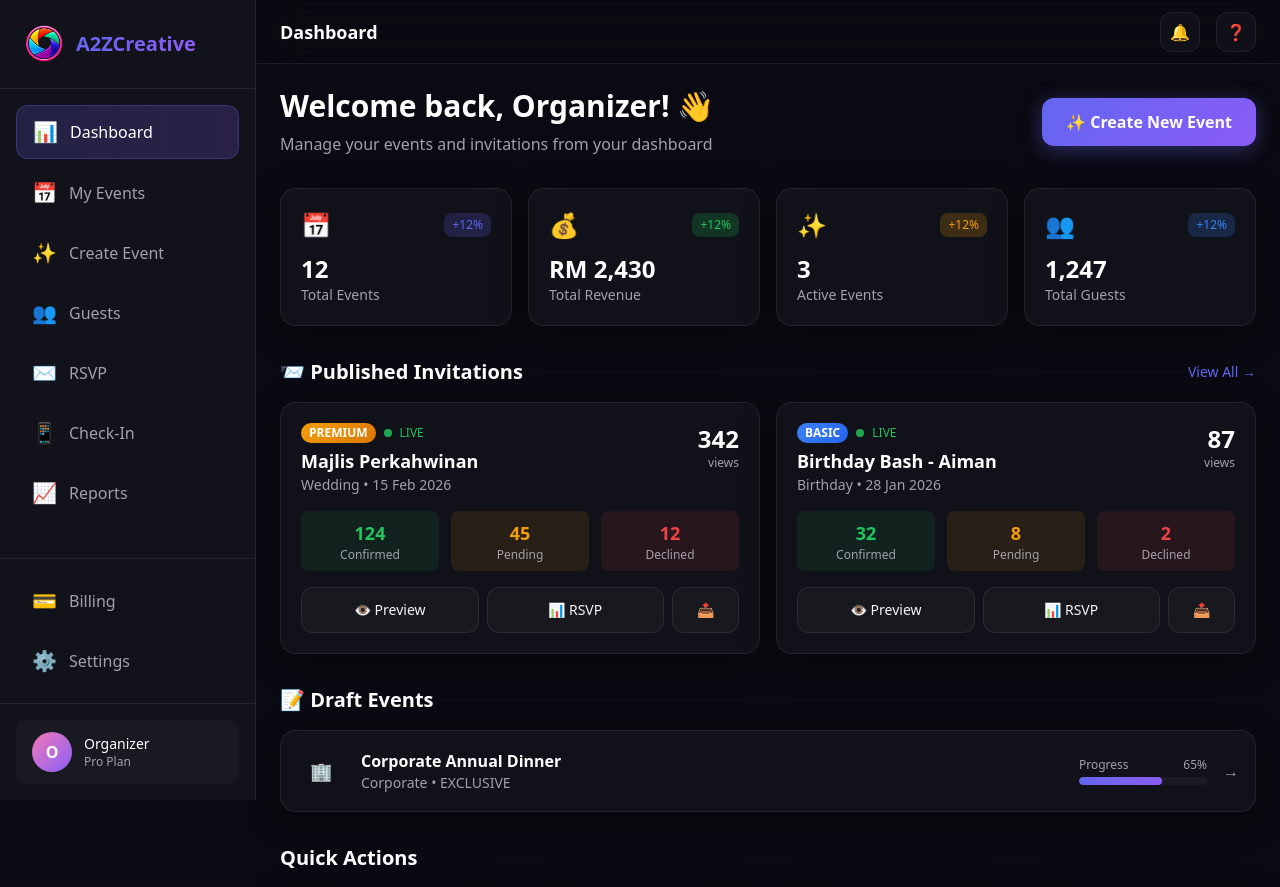
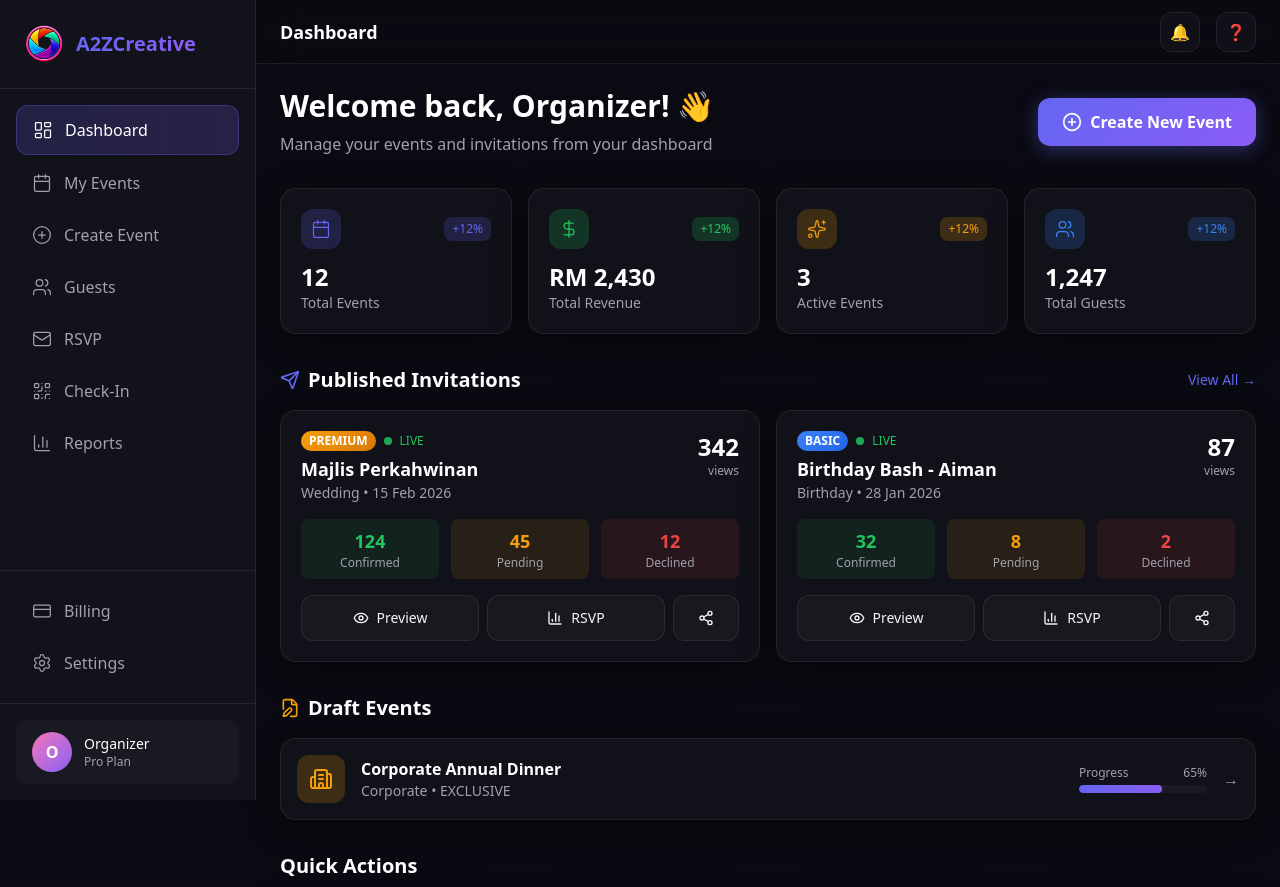
Before and after one commit to a2zcreative-my/a2zcreative-v2, a Next.js app: page /dashboard in a window 1280 px wide. Shown: the top 887 px of the page. Built offline with nearby package versions, Linux system fonts and the light colour scheme; no server answers.

Commit message:
Replace emojis with professional Lucide React icons in sidebar and dashboard

```diff
--- a/src/app/dashboard/page.tsx
+++ b/src/app/dashboard/page.tsx
@@ -2,6 +2,20 @@
 
 import Link from "next/link";
 import { DashboardLayout } from "@/components/layout";
+import {
+    Calendar,
+    DollarSign,
+    Sparkles,
+    Users,
+    Send,
+    FileEdit,
+    Eye,
+    BarChart3,
+    PlusCircle,
+    List,
+    Share2,
+    Building2,
+} from "lucide-react";
 
 // Mock data for published invitations
 const publishedInvitations = [
@@ -38,10 +52,10 @@ const draftEvents = [
 ];
 
 const stats = [
-    { label: "Total Events", value: "12", icon: "📅", color: "primary" },
-    { label: "Total Revenue", value: "RM 2,430", icon: "💰", color: "success" },
-    { label: "Active Events", value: "3", icon: "✨", color: "warning" },
-    { label: "Total Guests", value: "1,247", icon: "👥", color: "info" },
+    { label: "Total Events", value: "12", icon: Calendar, color: "primary", bgColor: "bg-primary/20" },
+    { label: "Total Revenue", value: "RM 2,430", icon: DollarSign, color: "success", bgColor: "bg-success/20" },
+    { label: "Active Events", value: "3", icon: Sparkles, color: "warning", bgColor: "bg-warning/20" },
+    { label: "Total Guests", value: "1,247", icon: Users, color: "info", bgColor: "bg-info/20" },
 ];
 
 export default function DashboardPage() {
@@ -59,16 +73,21 @@ export default function DashboardPage() {
                         </p>
                     </div>
                     <Link href="/plans" className="btn-primary flex items-center gap-2">
-                        ✨ Create New Event
+                        <PlusCircle className="w-5 h-5" />
+                        Create New Event
                     </Link>
                 </div>
 
                 {/* Stats Grid */}
                 <div className="grid grid-cols-1 md:grid-cols-2 lg:grid-cols-4 gap-4">
-                    {stats.map((stat) => (
+                    {stats.map((stat) => {
+                        const Icon = stat.icon;
+                        return (
                             <div key={stat.label} className="glass-card p-5">
                                 <div className="flex items-center justify-between mb-3">
-                                <span className="text-2xl">{stat.icon}</span>
+                                    <div className={`w-10 h-10 rounded-xl ${stat.bgColor} flex items-center justify-center`}>
+                                        <Icon className={`w-5 h-5 text-${stat.color}`} strokeWidth={1.5} />
+                                    </div>
                                     <span className={`text-xs font-medium px-2 py-1 rounded-lg bg-${stat.color}/20 text-${stat.color}`}>
                                         +12%
                                     </span>
@@ -76,14 +95,16 @@ export default function DashboardPage() {
                                 <p className="text-2xl font-bold text-white">{stat.value}</p>
                                 <p className="text-sm text-foreground-muted">{stat.label}</p>
                             </div>
-                    ))}
+                        );
+                    })}
                 </div>
 
                 {/* Published Invitations - PROMINENT */}
                 <div>
                     <div className="flex items-center justify-between mb-4">
                         <h2 className="text-xl font-bold text-white flex items-center gap-2">
-                            📨 Published Invitations
+                            <Send className="w-5 h-5 text-primary" />
+                            Published Invitations
                         </h2>
                         <Link href="/events" className="text-primary text-sm hover:text-primary-hover">
                             View All →
@@ -135,18 +156,20 @@ export default function DashboardPage() {
                                     <div className="flex gap-2">
                                         <Link
                                             href={`/events/${invitation.id}/preview`}
-                                            className="flex-1 btn-secondary text-center text-sm py-2"
+                                            className="flex-1 btn-secondary text-center text-sm py-2 flex items-center justify-center gap-2"
                                         >
-                                            👁️ Preview
+                                            <Eye className="w-4 h-4" />
+                                            Preview
                                         </Link>
                                         <Link
                                             href={`/events/${invitation.id}/rsvp`}
-                                            className="flex-1 btn-secondary text-center text-sm py-2"
+                                            className="flex-1 btn-secondary text-center text-sm py-2 flex items-center justify-center gap-2"
                                         >
-                                            📊 RSVP
+                                            <BarChart3 className="w-4 h-4" />
+                                            RSVP
                                         </Link>
                                         <button className="btn-secondary text-sm py-2 px-3">
-                                            📤
+                                            <Share2 className="w-4 h-4" />
                                         </button>
                                     </div>
                                 </div>
@@ -154,7 +177,9 @@ export default function DashboardPage() {
                         </div>
                     ) : (
                         <div className="glass-card p-12 text-center">
-                            <div className="text-5xl mb-4">📭</div>
+                            <div className="w-16 h-16 rounded-full bg-primary/20 flex items-center justify-center mx-auto mb-4">
+                                <Send className="w-8 h-8 text-primary" />
+                            </div>
                             <h3 className="text-xl font-semibold text-white mb-2">No Published Invitations</h3>
                             <p className="text-foreground-muted mb-6">Create your first event and publish an invitation</p>
                             <Link href="/plans" className="btn-primary">
@@ -168,7 +193,8 @@ export default function DashboardPage() {
                 {draftEvents.length > 0 && (
                     <div>
                         <h2 className="text-xl font-bold text-white flex items-center gap-2 mb-4">
-                            📝 Draft Events
+                            <FileEdit className="w-5 h-5 text-warning" />
+                            Draft Events
                         </h2>
                         <div className="space-y-3">
                             {draftEvents.map((event) => (
@@ -178,8 +204,8 @@ export default function DashboardPage() {
                                     className="glass-card p-4 flex items-center justify-between hover:border-primary/30 transition-all block"
                                 >
                                     <div className="flex items-center gap-4">
-                                        <div className={`w-12 h-12 rounded-xl bg-${event.plan}/20 flex items-center justify-center text-lg`}>
-                                            🏢
+                                        <div className="w-12 h-12 rounded-xl bg-warning/20 flex items-center justify-center">
+                                            <Building2 className="w-6 h-6 text-warning" />
                                         </div>
                                         <div>
                                             <h3 className="font-semibold text-white">{event.title}</h3>
@@ -212,19 +238,27 @@ export default function DashboardPage() {
                     <h2 className="text-xl font-bold text-white mb-4">Quick Actions</h2>
                     <div className="grid grid-cols-2 md:grid-cols-4 gap-4">
                         <Link href="/plans" className="glass-card glass-card-hover p-4 text-center">
-                            <div className="text-3xl mb-2">✨</div>
+                            <div className="w-12 h-12 rounded-xl bg-primary/20 flex items-center justify-center mx-auto mb-2">
+                                <PlusCircle className="w-6 h-6 text-primary" />
+                            </div>
                             <p className="font-medium text-white">Create Event</p>
                         </Link>
                         <Link href="/events" className="glass-card glass-card-hover p-4 text-center">
-                            <div className="text-3xl mb-2">📋</div>
+                            <div className="w-12 h-12 rounded-xl bg-secondary/20 flex items-center justify-center mx-auto mb-2">
+                                <List className="w-6 h-6 text-secondary" />
+                            </div>
                             <p className="font-medium text-white">View All Events</p>
                         </Link>
                         <Link href="/guests" className="glass-card glass-card-hover p-4 text-center">
-                            <div className="text-3xl mb-2">👥</div>
+                            <div className="w-12 h-12 rounded-xl bg-accent/20 flex items-center justify-center mx-auto mb-2">
+                                <Users className="w-6 h-6 text-accent" />
+                            </div>
                             <p className="font-medium text-white">Manage Guests</p>
                         </Link>
                         <Link href="/reports" className="glass-card glass-card-hover p-4 text-center">
-                            <div className="text-3xl mb-2">📈</div>
+                            <div className="w-12 h-12 rounded-xl bg-success/20 flex items-center justify-center mx-auto mb-2">
+                                <BarChart3 className="w-6 h-6 text-success" />
+                            </div>
                             <p className="font-medium text-white">View Reports</p>
                         </Link>
                     </div>
--- a/src/components/layout/Sidebar.tsx
+++ b/src/components/layout/Sidebar.tsx
@@ -3,20 +3,31 @@
 import Link from "next/link";
 import Image from "next/image";
 import { usePathname } from "next/navigation";
+import {
+    LayoutDashboard,
+    Calendar,
+    PlusCircle,
+    Users,
+    Mail,
+    QrCode,
+    BarChart3,
+    CreditCard,
+    Settings,
+} from "lucide-react";
 
 const navItems = [
-    { href: "/dashboard", label: "Dashboard", icon: "📊" },
-    { href: "/events", label: "My Events", icon: "📅" },
-    { href: "/plans", label: "Create Event", icon: "✨" },
-    { href: "/guests", label: "Guests", icon: "👥" },
-    { href: "/rsvp", label: "RSVP", icon: "✉️" },
-    { href: "/checkin", label: "Check-In", icon: "📱" },
-    { href: "/reports", label: "Reports", icon: "📈" },
+    { href: "/dashboard", label: "Dashboard", icon: LayoutDashboard },
+    { href: "/events", label: "My Events", icon: Calendar },
+    { href: "/plans", label: "Create Event", icon: PlusCircle },
+    { href: "/guests", label: "Guests", icon: Users },
+    { href: "/rsvp", label: "RSVP", icon: Mail },
+    { href: "/checkin", label: "Check-In", icon: QrCode },
+    { href: "/reports", label: "Reports", icon: BarChart3 },
 ];
 
 const bottomNavItems = [
-    { href: "/billing", label: "Billing", icon: "💳" },
-    { href: "/settings", label: "Settings", icon: "⚙️" },
+    { href: "/billing", label: "Billing", icon: CreditCard },
+    { href: "/settings", label: "Settings", icon: Settings },
 ];
 
 export default function Sidebar() {
@@ -44,8 +55,10 @@ export default function Sidebar() {
             </div>
 
             {/* Main Navigation */}
-            <nav className="flex-1 p-4 space-y-2 overflow-y-auto">
-                {navItems.map((item) => (
+            <nav className="flex-1 p-4 space-y-1 overflow-y-auto">
+                {navItems.map((item) => {
+                    const Icon = item.icon;
+                    return (
                         <Link
                             key={item.href}
                             href={item.href}
@@ -54,15 +67,18 @@ export default function Sidebar() {
                                 : "text-foreground-muted hover:bg-[var(--glass-bg)] hover:text-white"
                                 }`}
                         >
-                        <span className="text-xl">{item.icon}</span>
+                            <Icon className="w-5 h-5" strokeWidth={1.5} />
                             <span className="font-medium">{item.label}</span>
                         </Link>
-                ))}
+                    );
+                })}
             </nav>
 
             {/* Bottom Navigation */}
-            <div className="p-4 space-y-2 border-t border-[var(--glass-border)]">
-                {bottomNavItems.map((item) => (
+            <div className="p-4 space-y-1 border-t border-[var(--glass-border)]">
+                {bottomNavItems.map((item) => {
+                    const Icon = item.icon;
+                    return (
                         <Link
                             key={item.href}
                             href={item.href}
@@ -71,10 +87,11 @@ export default function Sidebar() {
                                 : "text-foreground-muted hover:bg-[var(--glass-bg)] hover:text-white"
                                 }`}
                         >
-                        <span className="text-xl">{item.icon}</span>
+                            <Icon className="w-5 h-5" strokeWidth={1.5} />
                             <span className="font-medium">{item.label}</span>
                         </Link>
-                ))}
+                    );
+                })}
             </div>
 
             {/* User Profile */}
```
Lines whose indentation alone changed are shown as unchanged.
